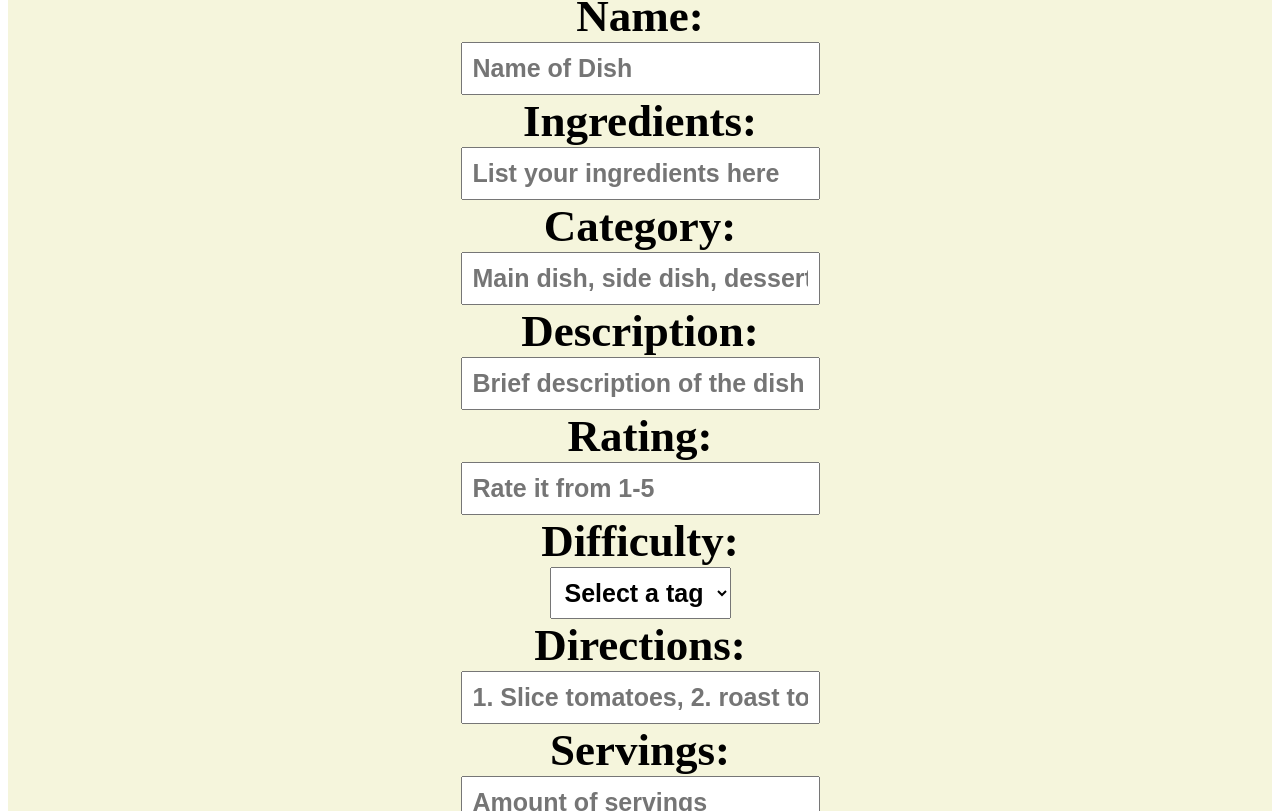
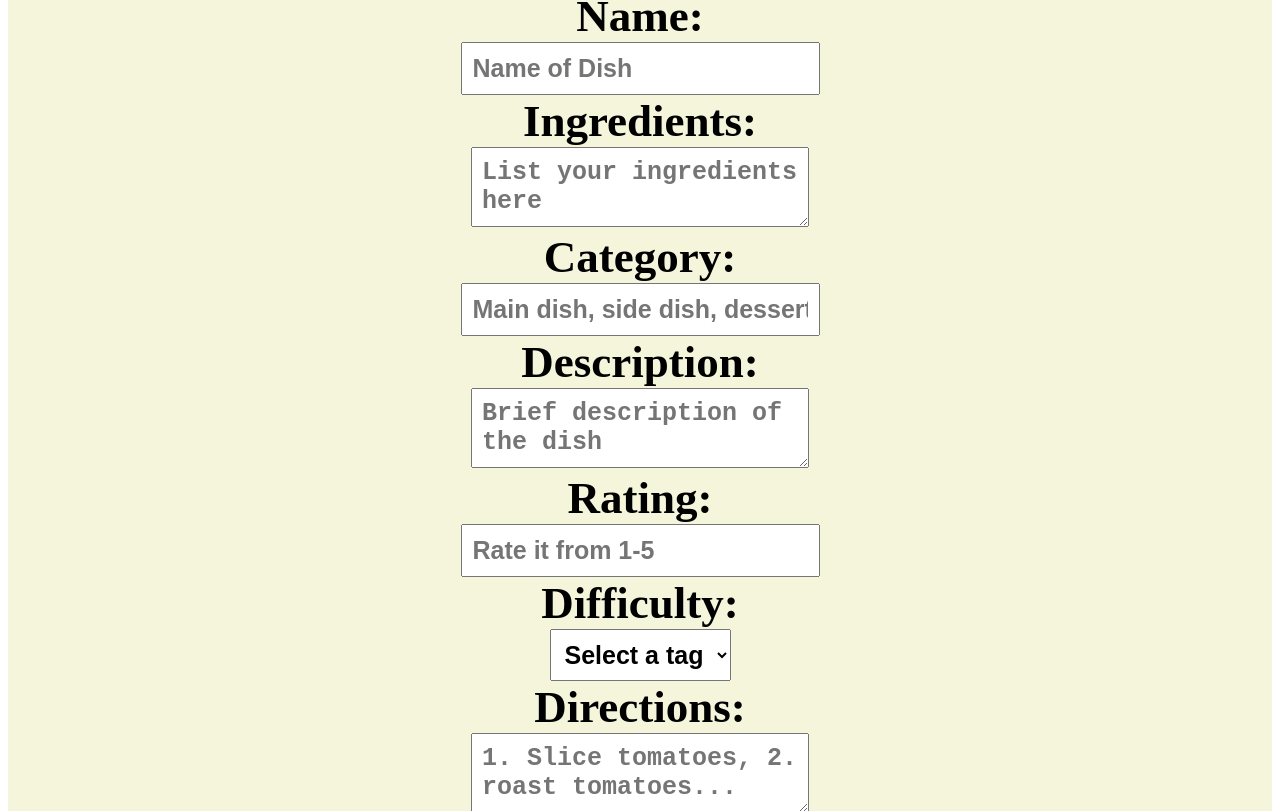
Before and after one commit to JohnFrickR/Reciplease, a React (Create React App) app in the folder frontend/reciplease/: page /reciplease/create in a window 1280 px wide. Shown: the part 209-1020 px from the top of the page. Built offline with nearby package versions, Linux system fonts and the light colour scheme; no server answers; a web font is replaced by a local one.

Commit message:
added text area in place of longer description items

```diff
--- a/frontend/reciplease/src/pages/Create.js
+++ b/frontend/reciplease/src/pages/Create.js
@@ -57,7 +57,8 @@ const Create = (props) =>{
                     /><br/>
 
                     <label className="createLabel createName">Ingredients: </label><br/>
-                    <input className="createLabel"
+                    <textarea
+                    className="createLabel"
                     type="text"
                     value={Form.ingredients}
                     name="ingredients"
@@ -66,6 +67,15 @@ const Create = (props) =>{
                     onChange={handleChange}
                     required
                     /><br/>
+                    {/* <input className="createLabel"
+                    type="text"
+                    value={Form.ingredients}
+                    name="ingredients"
+                    ingredients="ingredients"
+                    placeholder="List your ingredients here"
+                    onChange={handleChange}
+                    required
+                    />*/}
 
                     <label className="createLabel createName">Category: </label><br/>
                     <input className="createLabel"
@@ -79,7 +89,8 @@ const Create = (props) =>{
                     /><br/>
 
                     <label className="createLabel createName">Description: </label><br/>
-                    <input className="createLabel"
+                    <textarea
+                    className="createLabel"
                     type="text"
                     value={Form.description}
                     name="description"
@@ -88,6 +99,16 @@ const Create = (props) =>{
                     onChange={handleChange}
                     required
                     /><br/>
+                    {/* <input className="createLabel"
+                    type="text"
+                    value={Form.description}
+                    name="description"
+                    description="description"
+                    placeholder="Brief description of the dish"
+                    onChange={handleChange}
+                    required
+                    /> */}
+
 
                     <label className="createLabel createName">Rating: </label><br/>
                     <input className="createLabel"
@@ -114,7 +135,8 @@ const Create = (props) =>{
                     </select><br/>
 
                     <label className="createLabel createName">Directions: </label><br/>
-                    <input className="createLabel"
+                    <textarea
+                    className="createLabel"
                     type="text"
                     value={Form.directions}
                     name="directions"
@@ -122,7 +144,18 @@ const Create = (props) =>{
                     placeholder="1. Slice tomatoes, 2. roast tomatoes..."
                     onChange={handleChange}
                     required
-                    /><br/>
+                    />
+                    {/* My old input form is below in case I want to change how I had it set up */}
+                    {/* <input className="createLabel"
+                    type="text"
+                    value={Form.directions}
+                    name="directions"
+                    directions="directions"
+                    placeholder="1. Slice tomatoes, 2. roast tomatoes..."
+                    onChange={handleChange}
+                    required
+                    /> */}
+                    <br/>
 
                     <label className="createLabel createName">Servings: </label><br/>
                     <input className="createLabel"
--- a/frontend/reciplease/src/pages/Edit.js
+++ b/frontend/reciplease/src/pages/Edit.js
@@ -49,15 +49,23 @@ const Edit = (props) => {
                     /><br/>
 
                     <label className="editLabel editName">Ingredients: </label><br/>
-                    <input className="editLabel"
+                    <textarea
+                    className="editLabel"
                     type="text"
                     value={editForm.ingredients}
                     name="ingredients"
                     ingredients="ingredients"
                     placeholder="List your ingredients here"
                     onChange={handleChange}
-
                     /><br/>
+                    {/* <input className="editLabel"
+                    type="text"
+                    value={editForm.ingredients}
+                    name="ingredients"
+                    ingredients="ingredients"
+                    placeholder="List your ingredients here"
+                    onChange={handleChange}
+                    /> */}
 
                     <label className="editLabel editName">Category: </label><br/>
                     <input className="editLabel"
@@ -71,15 +79,23 @@ const Edit = (props) => {
                     /><br/>
 
                     <label className="editLabel editName">Description: </label><br/>
-                    <input className="editLabel"
+                    <textarea
+                    className="editLabel"
                     type="text"
                     value={editForm.description}
                     name="description"
                     description="description"
                     placeholder="Brief description of the dish"
                     onChange={handleChange}
-
                     /><br/>
+                    {/* <input className="editLabel"
+                    type="text"
+                    value={editForm.description}
+                    name="description"
+                    description="description"
+                    placeholder="Brief description of the dish"
+                    onChange={handleChange}
+                    /> */}
 
                     <label className="editLabel editName">Rating: </label><br/>
                     <input className="editLabel"
@@ -106,15 +122,23 @@ const Edit = (props) => {
                     </select><br/>
 
                     <label className="editLabel editName">Directions: </label><br/>
-                    <input className="editLabel"
+                    <textarea
+                    className="editLabel"
                     type="text"
                     value={editForm.directions}
                     name="directions"
                     directions="directions"
                     placeholder="i.e 1. Slice tomatoes, 2. roast tomatoes..."
                     onChange={handleChange}
-
                     /><br/>
+                    {/* <input className="editLabel"
+                    type="text"
+                    value={editForm.directions}
+                    name="directions"
+                    directions="directions"
+                    placeholder="i.e 1. Slice tomatoes, 2. roast tomatoes..."
+                    onChange={handleChange}
+                    /> */}
 
                     <label className="editLabel editName">Servings: </label><br/>
                     <input className="editLabel"
--- a/frontend/reciplease/src/pages/Show.js
+++ b/frontend/reciplease/src/pages/Show.js
@@ -32,6 +32,7 @@ return (
                 <h3>Details</h3>
                 <section>
                 <p>{recipe.category}</p>
+                <p>{recipe.ingredients}</p>
                 <p>{recipe.description}</p>
                 <p>{recipe.rating}</p>
                 <p>{recipe.tags}</p>
```
